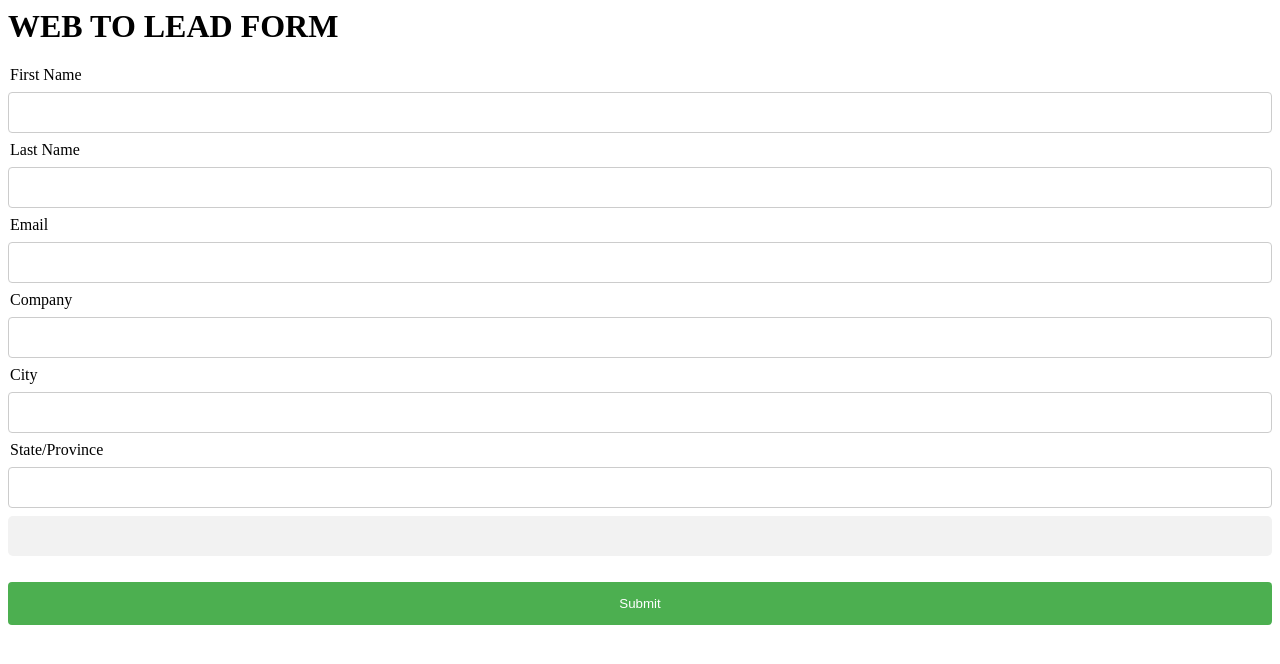
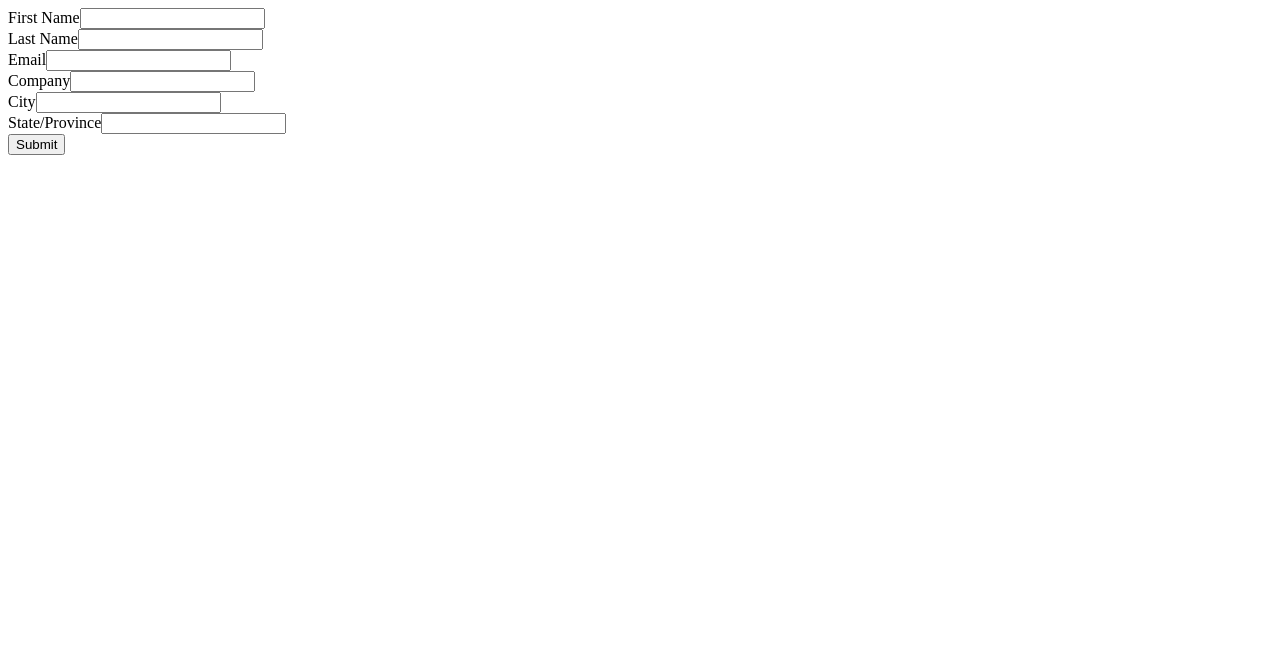
Before and after one commit to SiddharthaKatiyar-ACN/WebUse, a plain HTML site: page index.HTML in a window 1280 px wide. Drawn offline with nearby package versions, Linux system fonts and the light colour scheme.

Commit message:
Update index.HTML

```diff
--- a/index.HTML
+++ b/index.HTML
@@ -1,98 +1,20 @@
-<html>
-<head>
-<META HTTP-EQUIV="Content-type" CONTENT="text/html; charset=UTF-8">
-<script src="https://code.jquery.com/jquery-1.12.4.js"></script>
-<script src="https://code.jquery.com/ui/1.12.1/jquery-ui.js"></script>
-<style>
-
-div {padding:3px;}
-
-label {padding:2px;}
-
-input {padding:2px;}
-
-div .newsletter{visibility:hidden}
-
-input[type=text], select {
-
-  width: 100%;
-
-  padding: 12px 20px;
-
-  margin: 8px 0;
-
-  display: inline-block;
-
-  border: 1px solid #ccc;
-
-  border-radius: 4px;
-
-  box-sizing: border-box;
-
-}
-
-input[type=submit] {
-
-  width: 100%;
-
-  background-color: #4CAF50;
-
-  color: white;
-
-  padding: 14px 20px;
-
-  margin: 8px 0;
-
-  border: none;
-
-  border-radius: 4px;
-
-  cursor: pointer;
-
-}
-
-input[type=submit]:hover {
-
-  background-color: #45a049;
-
-}
-
-div {
-
-  border-radius: 5px;
-
-  background-color: #f2f2f2;
-
-  padding: 20px;
-
-}
-</style>
-</head>
 <!--  ----------------------------------------------------------------------  -->
 <!--  NOTE: Please add the following <META> element to your page <HEAD>.      -->
 <!--  If necessary, please modify the charset parameter to specify the        -->
 <!--  character set of your HTML page.                                        -->
 <!--  ----------------------------------------------------------------------  -->
-<script src="https://www.google.com/recaptcha/api.js"></script>
-<script>
 
-function timestamp() { var response = document.getElementById("g-recaptcha-response"); if (response == null || response.value.trim() == "") {var elems = JSON.parse(document.getElementsByName("captcha_settings")[0].value);elems["ts"] = JSON.stringify(new Date().getTime());document.getElementsByName("captcha_settings")[0].value = JSON.stringify(elems); } } setInterval(timestamp, 500);
+<META HTTP-EQUIV="Content-type" CONTENT="text/html; charset=UTF-8">
 
-function recaptcha_callback(){
-
-document.getElementById("submitBtn").disabled = true;
-
-}
-</script>
 <!--  ----------------------------------------------------------------------  -->
 <!--  NOTE: Please add the following <FORM> element to your page.             -->
 <!--  ----------------------------------------------------------------------  -->
-<body>
-<h1>WEB TO LEAD FORM</h1>
-<form action="https://test.salesforce.com/servlet/servlet.WebToLead?encoding=UTF-8&orgId=00DD4000000HsJ5" method="POST">
-<input type=hidden name='captcha_settings' value='{"keyname":"TestKey","fallback":"true","orgId":"00DD4000000HsJ5","ts":""}'>
-<input type=hidden name="oid" value="00DD4000000HsJ5">
+
+<form action="https://test.salesforce.com/servlet/servlet.WebToLead?encoding=UTF-8&orgId=00DQL000003Reaj" method="POST">
+
+<input type=hidden name="oid" value="00DQL000003Reaj">
 <input type=hidden name="retURL" value="http://google.com">
+
 <!--  ----------------------------------------------------------------------  -->
 <!--  NOTE: These fields are optional debugging elements. Please uncomment    -->
 <!--  these lines if you wish to test in debug mode.                          -->
@@ -100,14 +22,19 @@ document.getElementById("submitBtn").disabled = true;
 <!--  <input type="hidden" name="debugEmail"                                  -->
 <!--  value="siddhartha.katiyar@accenture.com">                               -->
 <!--  ----------------------------------------------------------------------  -->
+
 <label for="first_name">First Name</label><input  id="first_name" maxlength="40" name="first_name" size="20" type="text" /><br>
+
 <label for="last_name">Last Name</label><input  id="last_name" maxlength="80" name="last_name" size="20" type="text" /><br>
+
 <label for="email">Email</label><input  id="email" maxlength="80" name="email" size="20" type="text" /><br>
+
 <label for="company">Company</label><input  id="company" maxlength="40" name="company" size="20" type="text" /><br>
+
 <label for="city">City</label><input  id="city" maxlength="40" name="city" size="20" type="text" /><br>
+
 <label for="state">State/Province</label><input  id="state" maxlength="20" name="state" size="20" type="text" /><br>
-<div class="g-recaptcha" data-sitekey="6LdUhEkqAAAAAD3c_DaFDSP29kw6Ej6bMnwo1KMk"></div><br>
-<input type="submit" name="submit" id="submitBtn" disabled="true" class="button" data-callback="recaptcha_callback" >
+
+<input type="submit" name="submit">
+
 </form>
-</body>
-</html>
```
